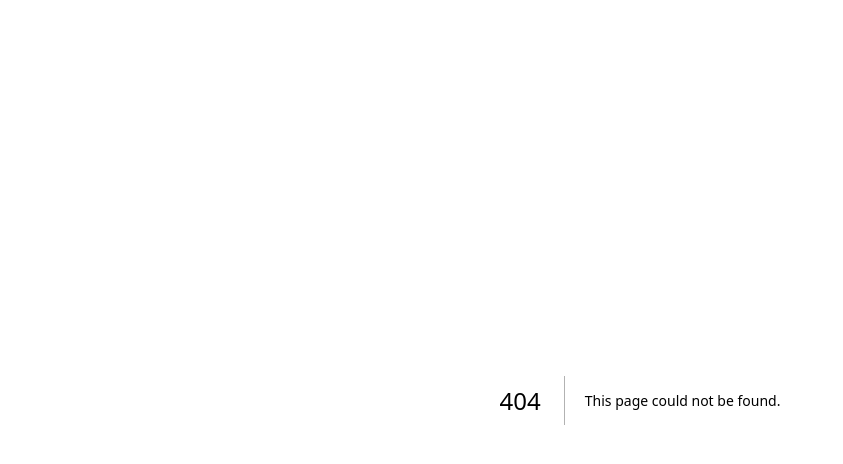
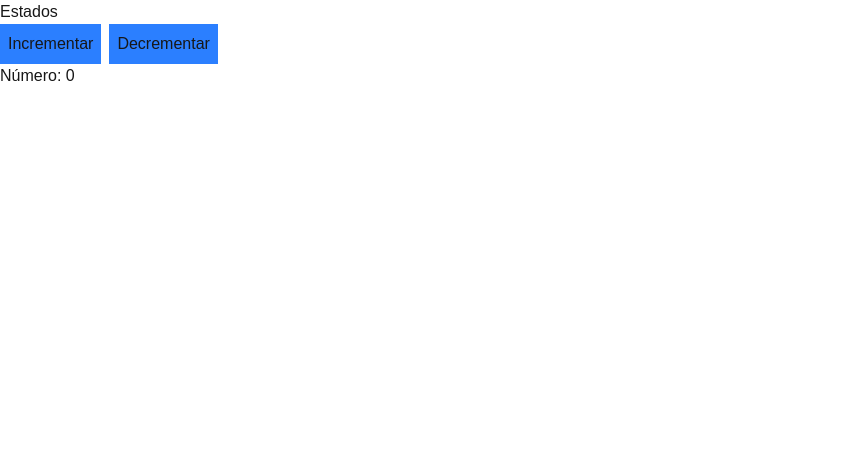
Before and after one commit to lehcibele/Meus_estudos, a Next.js app in the folder react-fundamentos/: page /fundamentos/6_estados in a window 1280 px wide. Before the commit this address had no page. Shown: the top 464 px of the page, without its empty margins (0-843 px from the left). Built offline with nearby package versions, Linux system fonts and the light colour scheme.

Commit message:
estudando estados (states)

```diff
--- /dev/null
+++ b/react-fundamentos/src/app/fundamentos/6_estados/page.tsx
@@ -0,0 +1,40 @@
+// diretiva -> diz para o servidor que quer ser executado pelo próprio navegador do usuário e não pelo servidor
+'use client'
+
+import { useState } from "react";
+
+export default function Page() {
+
+    const [numero, setNumero] = useState(0);
+
+    function incrementar() {
+        setNumero(numero + 1)
+        console.log("número: " + numero);
+    }
+
+    function decrementar() {
+        setNumero(numero - 1)
+        console.log("número: " + numero);
+    }
+
+    return (
+        <div>
+            <h1>Estados</h1>
+            <button
+            onClick={incrementar}
+            className="bg-blue-500 p-2 mr-2"
+            >
+                Incrementar
+            </button>
+
+            <button
+            onClick={decrementar}
+            className="bg-blue-500 p-2"
+            >
+                Decrementar
+            </button>
+
+            <p>Número: {numero}</p>
+        </div>
+    );
+}
```
Also changed, not shown: react-fundamentos/src/app/fundamentos/3_estilos/page.tsx (line endings or trailing spaces).
